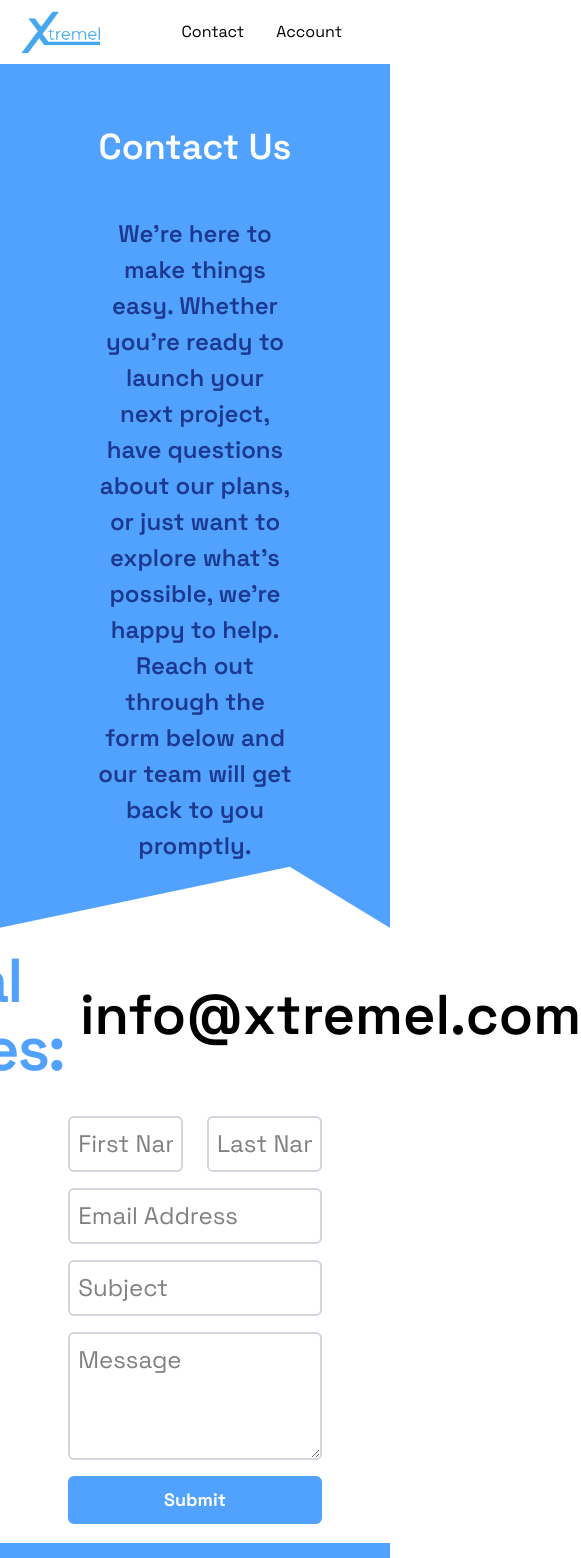
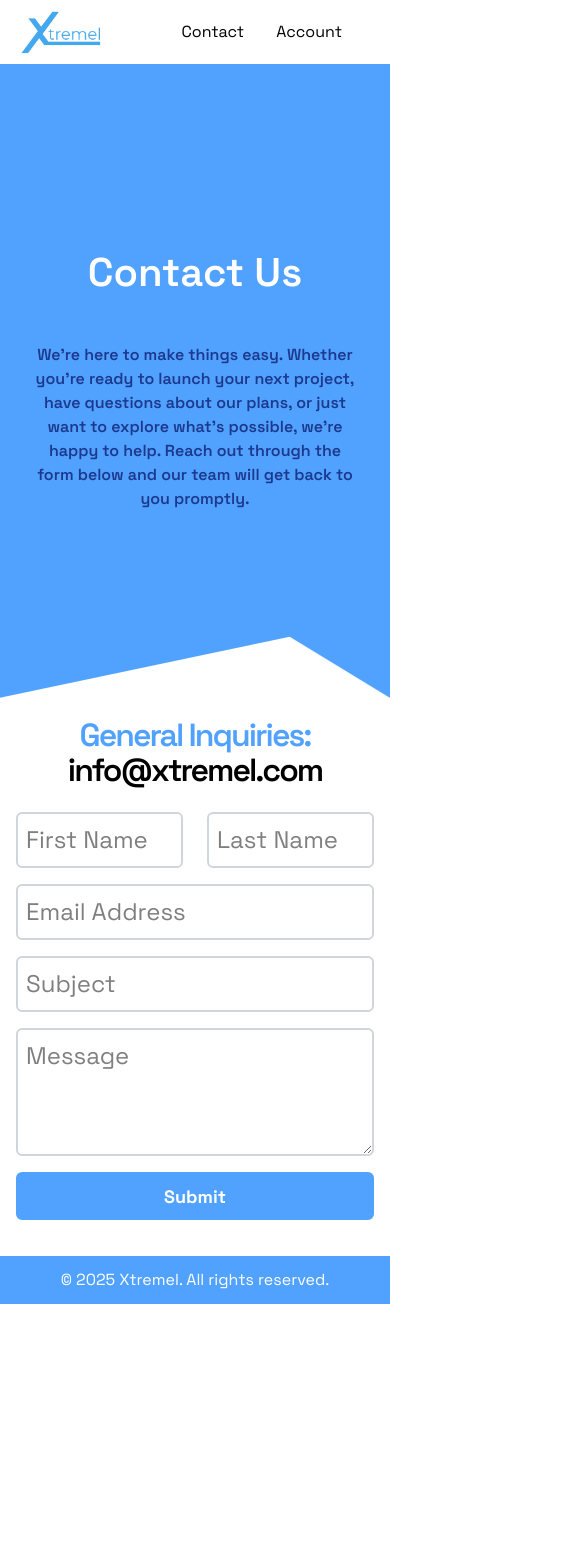
Before and after one commit to WelokkDev/xtremel, a Next.js app: page /contact in a window 390 px wide. Shown: the top 1558 px of the page, 581 px wide, since content can reach past the window. After the commit the page ends 1304 px from the top, so only its background shows below. Built offline with nearby package versions, Linux system fonts and the light colour scheme.

Commit message:
Finalized mobile optimization in home page, along with contact page

```diff
--- a/src/components/MobileTimeline.jsx
+++ b/src/components/MobileTimeline.jsx
@@ -2,7 +2,7 @@ export default function Timeline({}) {
 
 
     return (
-        <div className="w-full py-16 bg-white md:hidden">
+        <div className="w-full pb-4 bg-white md:hidden">
             <div className="relative flex flex-col gap-12 max-w-[90%] mx-auto">
 
                 {/* Vertical line */}
--- a/src/components/ProductCard.jsx
+++ b/src/components/ProductCard.jsx
@@ -11,7 +11,7 @@ export default function ProductCard({ data, mobile=false }) {
                         <span className="bg-yellow-200 text-black text-[14px] px-[5.5px] font-[500]">SAVE {data.prices.saving}</span>
                         <span className="text-[14px] text-black line-through ml-2">{data.prices.original}</span>
                     </p>
-                    <p className="mt-2 mb-4  text-left font-black text-black  text-[40px] xl:text-4xl 2xl:text-[53px]">
+                    <p className="mt-2 mb-5  text-left font-black text-black  text-[40px] xl:text-4xl 2xl:text-[53px]">
                         {data.prices.starting}/mo
                     </p>
                     <Button variant="blue">Buy Now</Button>
--- a/src/components/ProductCarousel.jsx
+++ b/src/components/ProductCarousel.jsx
@@ -63,7 +63,7 @@ export default function ProductCarousel({}) {
     ]
 
     return (
-        <div className="relative w-full overflow-hidden">
+        <div className="relative w-full overflow-hidden ">
             <div className="absolute right-0 top-0 h-full w-24 pointer-events-none z-10"></div>
 
             <div
--- a/src/pages/_document.js
+++ b/src/pages/_document.js
@@ -8,10 +8,7 @@ export default function Document() {
           href="https://fonts.googleapis.com/css2?family=Space+Grotesk:wght@400;500;600;700&display=swap"
           rel="stylesheet"
         />
-                <meta
-          name="viewport"
-          content="width=device-width, initial-scale=1.0, maximum-scale=1.0, user-scalable=no"
-        />
+<meta name="viewport" content="width=device-width, initial-scale=1.0" />
       </Head>
       <body className="antialiased">
         <Main />
--- a/src/pages/contact.js
+++ b/src/pages/contact.js
@@ -15,7 +15,7 @@ export default function Contact() {
             <section className="min-h-[60vh] bg-blue-400 relative pt-16 pb-16 flex justify-center items-center">
                 <div className="flex flex-col justify-center items-center min-h-[60vh] gap-12">
                     <h1>Contact Us</h1>
-                    <p className="text-[24px] text-center text-blue-900 font-[600] max-w-[50%]">
+                    <p className="text-[24px] text-center text-blue-900 font-[600] max-w-[50%] max-w-[45%] max-xl:text-[16px] max-xl:max-w-[85%]">
                         We're here to make things easy. Whether you're ready to launch your next project,
                         have questions about our plans, or just want to explore what's possible, we’re happy to help.
                         Reach out through the form below and our team will get back to you promptly.
@@ -29,11 +29,13 @@ export default function Contact() {
                 </div>
             </section>
             <section className="flex justify-center items-center flex-col mt-[5%] mb-[5%]">
-                <div className="flex justify-center items-center">
-                    <h2 className="!text-blue-400">General Inquiries: </h2>
-                    <p className="text-[56px] ml-4 font-[600]"> info@xtremel.com</p>
-                </div>
-                <form className="w-[65%] flex flex-col gap-4 mt-8">
+                <div className="flex flex-col justify-center items-center max-w-max">
+                    <h2 className="!text-blue-400 text-center max-lg:!pb-2">
+                        General Inquiries: <span className="text-black">info@xtremel.com</span>
+                    </h2>
+
+
+                <form className=" flex flex-col gap-4 lg:mt-8 w-[100%] max-lg:p-4">
                     <div className="flex justify-center items-center gap-6">
                         <TextField name="ffname" value={firstName} onChange={(e) => setFirstName(e.target.value)}>
                             First Name
@@ -54,7 +56,7 @@ export default function Contact() {
                     </textarea>
                     <Button variant="blue">Submit</Button>
                 </form>
-
+                </div>
             </section>
         </div>
     )
--- a/src/pages/index.js
+++ b/src/pages/index.js
@@ -44,7 +44,7 @@ export default function Home() {
 
           <div className="flex flex-col justify-center items-center min-h-[60vh] gap-12">
             <LandingPageHeading/>
-            <p className="text-[24px] text-center text-blue-900 font-[600] max-w-[45%]">
+            <p className="text-[24px] text-center text-blue-900 font-[600] max-w-[45%] max-xl:text-[16px] max-xl:max-w-[85%]">
               Offering safe, secure, and seamless hosting that just works—so you can focus on building, creating, and growing, while we handle the rest.
             </p>
             <Button>View Hosting Options</Button>
@@ -71,14 +71,14 @@ export default function Home() {
 
         </section>
 
-        <section className="pl-[5%] pr-[5%] pt-[10%] flex justify-center items-center flex-col">
+        <section className="pl-[5%] pr-[5%] pt-[10%] flex justify-center items-center flex-col mobile-section">
           <HeaderTag variant="color">HOSTING PLAN</HeaderTag>
           <h2 className="text-center mr-auto ml-auto max-w-[650px] z-100 p-4 pb-16">Find the Right <span className="text-blue-400">Hosting Plan</span> for You</h2>
           { isMobile ? <ProductCarousel/> : <ProductGrid/>}
 
         </section>
 
-        <section className="pl-[5%] pr-[5%] pt-[10%] pb-[10%]">
+        <section className="pl-[5%] pr-[5%] pt-[10%] pb-[10%] mobile-section">
           <div className="flex flex-col justify-center items-center">
             <HeaderTag variant="color">STEPS</HeaderTag>
             <h2 className="text-center z-100 p-4 pb-16">
--- a/src/styles/globals.css
+++ b/src/styles/globals.css
@@ -88,8 +88,17 @@ body {
 
 @media (max-width: 1000px) {
   h1 {
-    font-size: 36px;
-    max-width: 200px;
+    font-size: 2.5rem;
+    max-width: 90vw;
+  }
+
+  h2 {
+    font-size: 2rem;
+    padding-bottom: 15%;
+  }
+
+  .mobile-section {
+    margin-top: 20%;
   }
 
 }
```
